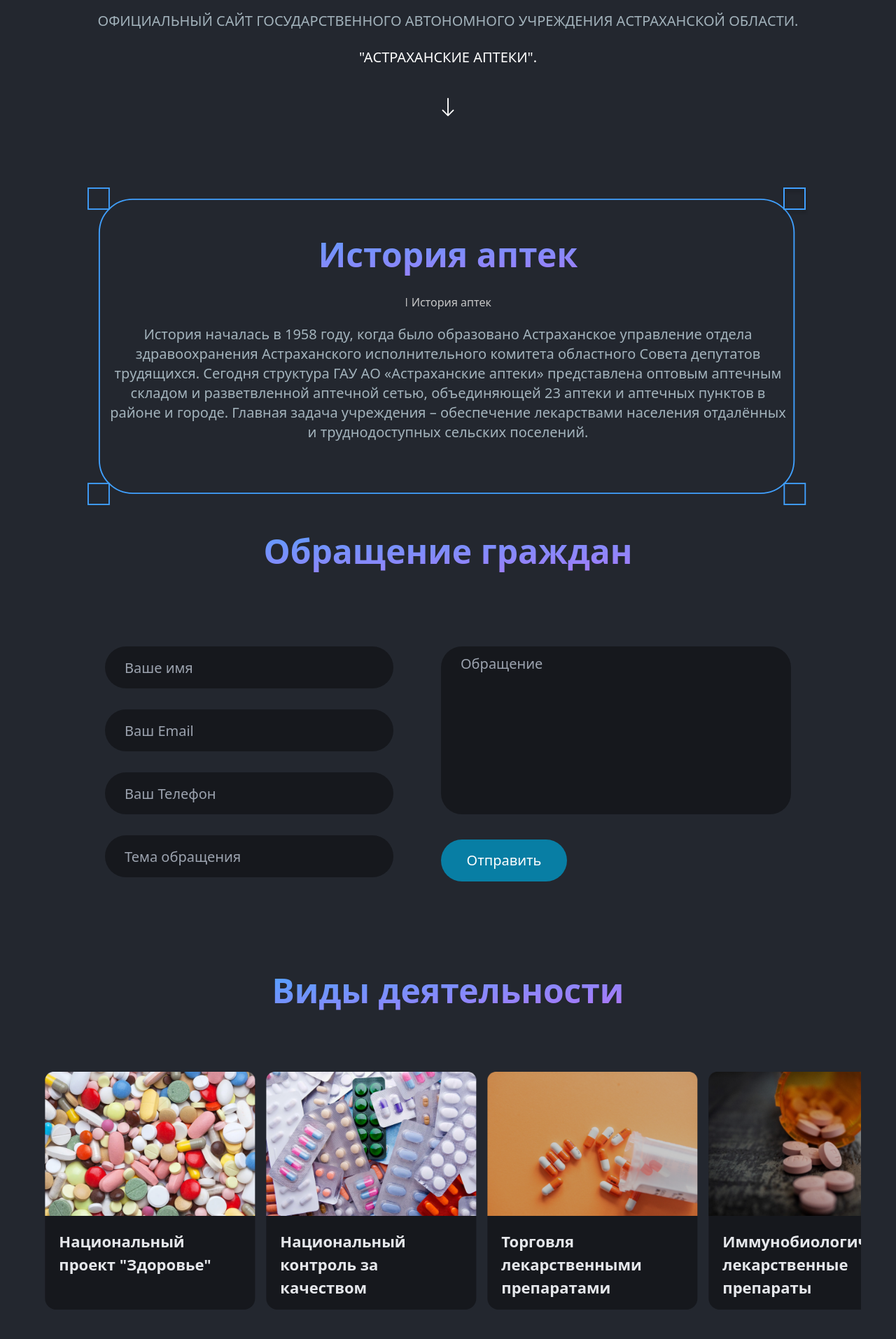
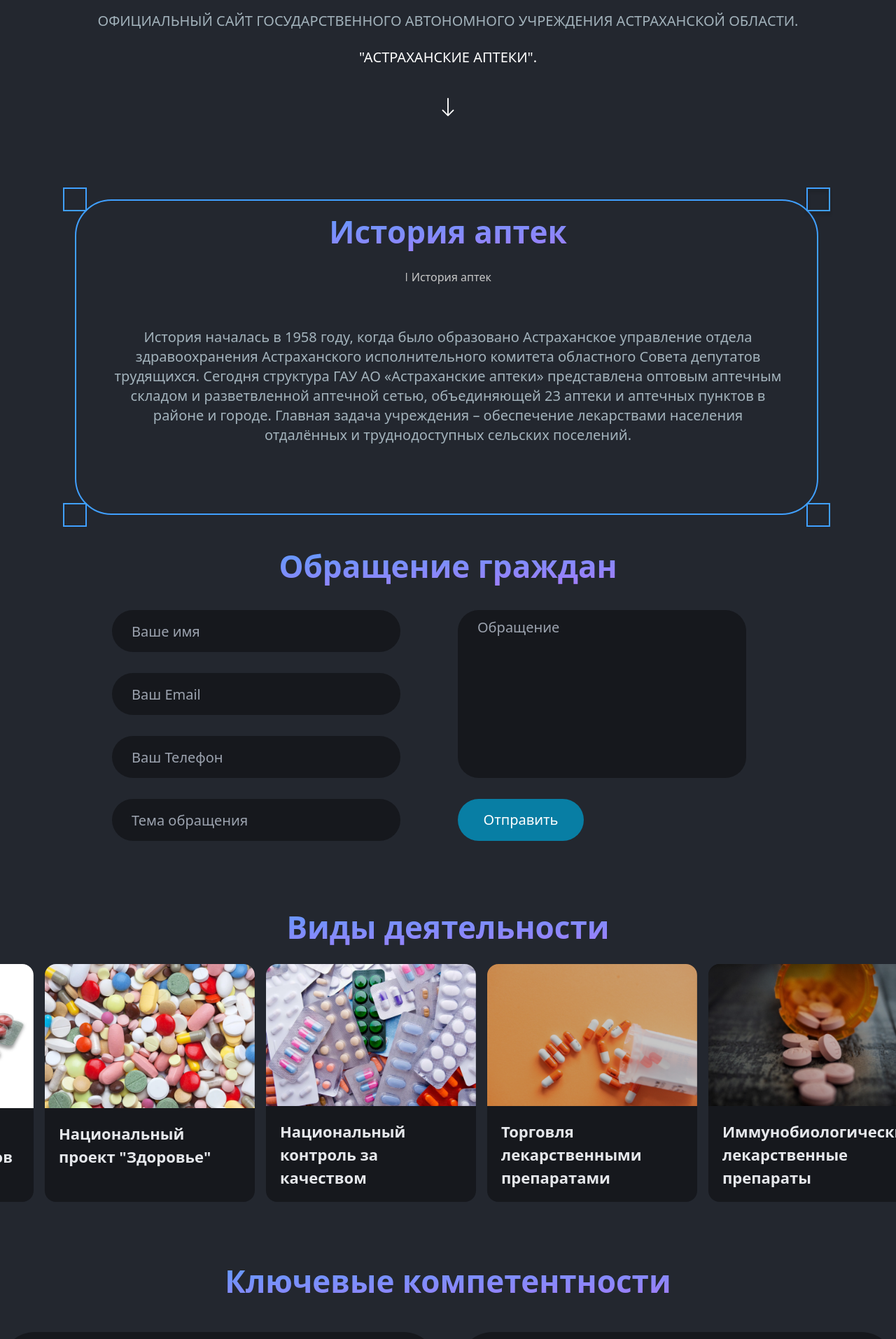
Before and after one commit to AddBlockk/Astrakhan-pharmacies, a Next.js app: page / in a window 1280 px wide. Shown: the part 880-2794 px from the top of the page at 70% size. Built offline with nearby package versions, Linux system fonts and the light colour scheme.

Commit message:
first-page

```diff
--- a/src/app/MainPage/MainPage.tsx
+++ b/src/app/MainPage/MainPage.tsx
@@ -9,7 +9,7 @@ import Information from "./sections/Information";
 import { motion } from "framer-motion";
 export default function MainPage() {
   return (
-    <div className="mx-[30px] md:mx-[0px]">
+    <div>
       <Information />
       <AboutSection />
       <History />
--- a/src/app/MainPage/sections/AboutSection.tsx
+++ b/src/app/MainPage/sections/AboutSection.tsx
@@ -7,7 +7,7 @@ import { arrow, aboutTitle } from "@/app/utils/motion";
 import styles from "@/app/media";
 export default function AboutSection() {
   return (
-    <div className="mt-[170px] text-center">
+    <div className="mt-[170px] text-center mx-[10px]">
       <motion.div variants={aboutTitle} initial="hidden" whileInView="show">
         <AboutTitle />
         <div>
--- a/src/app/MainPage/sections/Activity.tsx
+++ b/src/app/MainPage/sections/Activity.tsx
@@ -1,14 +1,13 @@
 "use client";
 
-import Image from "next/image";
 import { motion } from "framer-motion";
-import { transform } from "framer-motion";
 import Slider from "@/components/Slider";
+import styles from "@/app/media";
 export default function Activity() {
   return (
-    <div className="mt-[120px] place-items-center opacity-100">
+    <div className={styles.sectionStyle}>
       <motion.div>
-        <h1 className="text-transparent bg-clip-text bg-gradient-to-br from-[#4CA5FF] to-[#B673F8] text-[48px] text-center font-extrabold mb-[60px]">
+        <h1 className="text-transparent bg-clip-text bg-gradient-to-br from-[#4CA5FF] to-[#B673F8] text-[36px] md:text-[44px] text-center font-extrabold mb-[0px]">
           Виды деятельности
         </h1>
       </motion.div>
--- a/src/app/MainPage/sections/Appeal.tsx
+++ b/src/app/MainPage/sections/Appeal.tsx
@@ -1,24 +1,23 @@
 "use client";
 
-import Image from "next/image";
+import styles from "@/app/media";
 import { motion } from "framer-motion";
-import { HistoryTitle } from "@/components/Titles";
 
 export default function Appeal() {
   return (
-    <div className="mt-[120px] max-w-[980px] m-[0_auto]">
+    <div className="mt-[40px] md:mt-[40px] lg:mt-[140px] max-w-[960px] m-auto">
       <motion.div>
-        <h1 className="text-transparent bg-clip-text bg-gradient-to-br from-[#4CA5FF] to-[#B673F8] text-[48px] text-center font-extrabold mb-[20px]">
+        <h1 className="text-transparent bg-clip-text bg-gradient-to-br from-[#4CA5FF] to-[#B673F8] text-[36px] md:text-[44px] text-center font-extrabold">
           Обращение граждан
         </h1>
       </motion.div>
-      <motion.div className="grid lg:grid-cols-[1fr_1fr] grid-cols-[1fr] gap-9 mt-[70px]">
+      <motion.div className="grid md:grid-cols-[1fr_1fr] grid-cols-[1fr] mt-[30px] md:gap-7">
         <motion.div>
           <form action="">
             <div>
               <input
                 type="text"
-                className="bg-[#16181d] w-[412px]  h-[60px] rounded-[30px] indent-7 text-[20px] mt-[30px] focus:outline-none focus:ring-2 ring-[#99a1b3]"
+                className="bg-[#16181d] w-[100%] md:w-[412px] h-[60px] rounded-[30px] indent-7 text-[20px] focus:outline-none focus:ring-2 ring-[#99a1b3]"
                 placeholder="Ваше имя"
                 required
               />
@@ -26,7 +25,7 @@ export default function Appeal() {
             <div>
               <input
                 type="email"
-                className="bg-[#16181d] w-[412px] h-[60px] rounded-[30px] indent-7 text-[20px] mt-[30px] focus:outline-none focus:ring-2 ring-[#99a1b3]"
+                className="bg-[#16181d] w-[100%] md:w-[412px] h-[60px] rounded-[30px] indent-7 text-[20px] mt-[30px] focus:outline-none focus:ring-2 ring-[#99a1b3]"
                 placeholder="Ваш Email"
                 required
               />
@@ -34,7 +33,7 @@ export default function Appeal() {
             <div>
               <input
                 type="tel"
-                className="bg-[#16181d] w-[412px] h-[60px] rounded-[30px] indent-7 text-[20px] mt-[30px] focus:outline-none focus:ring-2 ring-[#99a1b3]"
+                className="bg-[#16181d] w-[100%] md:w-[412px] h-[60px] rounded-[30px] indent-7 text-[20px] mt-[30px] focus:outline-none focus:ring-2 ring-[#99a1b3]"
                 placeholder="Ваш Телефон"
                 required
               />
@@ -42,29 +41,31 @@ export default function Appeal() {
             <div>
               <input
                 type="text"
-                className="bg-[#16181d] w-[412px] h-[60px] rounded-[30px] indent-7 text-[20px] mt-[30px] focus:outline-none focus:ring-2 ring-[#99a1b3]"
+                className="bg-[#16181d] w-[100%] md:w-[412px] h-[60px] rounded-[30px] indent-7 text-[20px] my-[30px] focus:outline-none focus:ring-2 ring-[#99a1b3]"
                 placeholder="Тема обращения"
                 required
               />
             </div>
           </form>
         </motion.div>
-        <motion.div className="mt-[30px]">
+        <motion.div>
           <form>
             <div>
               <textarea
                 name="your-message"
-                className="bg-[#16181d] w-[500px] h-[240px] rounded-[30px] px-[28px] pt-[10px] text-[20px] pb-[190px] focus:outline-none focus:ring-2 ring-[#99a1b3] resize-none scrollbar-none"
+                className="bg-[#16181d] w-[100%] lg:w-[412px] h-[240px] rounded-[30px] px-[28px] pt-[10px] text-[20px] focus:outline-none focus:ring-2 ring-[#99a1b3] resize-none scrollbar-none"
                 placeholder="Обращение"
                 required
               />
             </div>
-            <button
-              className="text-white bg-[#087ea4] w-[180px] h-[60px] rounded-[30px] text-[20px] mt-[30px] transition-all duration-300 hover:bg-[#B673F8] active:text-[22px]"
-              type="submit"
-            >
-              Отправить
-            </button>
+            <div className="flex justify-center md:block">
+              <button
+                className="text-white  bg-[#087ea4] w-[180px] h-[60px] rounded-[30px] text-[20px] mt-[24px] items-center transition-all duration-300 hover:bg-[#B673F8] active:text-[22px]"
+                type="submit"
+              >
+                Отправить
+              </button>
+            </div>
           </form>
         </motion.div>
       </motion.div>
--- a/src/app/MainPage/sections/Competencies.tsx
+++ b/src/app/MainPage/sections/Competencies.tsx
@@ -1,17 +1,17 @@
 "use client";
 
 import { motion } from "framer-motion";
-
+import styles from "@/app/media";
 export default function Competencies() {
   return (
-    <div className="mt-[40px] m-[0_auto]">
-      <motion.div className="mt-[40px]">
-        <h1 className="text-transparent bg-clip-text bg-gradient-to-br from-[#4CA5FF] to-[#B673F8] text-[48px] text-center font-extrabold mb-[20px]">
+    <div className={styles.sectionStyle}>
+      <motion.div>
+        <h1 className="text-transparent bg-clip-text bg-gradient-to-br from-[#4CA5FF] to-[#B673F8] text-[36px] md:text-[44px] text-center font-extrabold mb-[20px]">
           Ключевые компетентности
         </h1>
       </motion.div>
       <div className="grid md:grid-cols-[1fr] xl:grid-cols-[1fr_1fr] gap-7 mt-[40px]">
-        <motion.div className="bg-[#16181d] rounded-[50px] px-[24px] dropShadow-1 :max-w-[320px]">
+        <motion.div className="bg-[#16181d] rounded-[50px] px-[24px] dropShadow-1">
           <img
             src="/images/icon-assortment.png"
             alt="assortmen"
--- a/src/app/MainPage/sections/History.tsx
+++ b/src/app/MainPage/sections/History.tsx
@@ -6,20 +6,18 @@ import { HistoryTitle } from "@/components/Titles";
 
 export default function History() {
   return (
-    <motion.div className="text-center relative mt-[20px] flex justify-center">
-      <Image
+    <motion.div className="text-center relative mt-[0px] flex justify-center mx-[10px]">
+      <img
         src="/images/history_frame.svg"
-        className="m-[0_auto] pt-[10px] absolute"
-        width={1030}
-        height={486}
+        className="m-[0_auto] pt-[10px] absolute z-[-10] md:w-[400px] lg:w-[1100px]"
         alt=""
       />
-      <div className="px-[150px] pt-[70px]">
-        <h1 className="text-transparent bg-clip-text bg-gradient-to-br from-[#4CA5FF] to-[#B673F8] text-[48px] font-extrabold mb-[20px]">
+      <div className="px-[0px] pt-[20px] md:px-[150px] md:pt-[40px]">
+        <h1 className="text-transparent bg-clip-text bg-gradient-to-br from-[#4CA5FF] to-[#B673F8] text-[36px] md:text-[44px] font-extrabold mb-[20px]">
           История аптек
         </h1>
         <HistoryTitle />
-        <p className="mt-[20px] text-xl text-[#A3B3BC]">
+        <p className="md:mt-[60px] mt-[40px] text-xl text-[#A3B3BC] m-auto">
           История началась в 1958 году, когда было образовано Астраханское
           управление отдела здравоохранения Астраханского исполнительного
           комитета областного Совета депутатов трудящихся. Сегодня структура ГАУ
--- a/src/app/layout.tsx
+++ b/src/app/layout.tsx
@@ -25,7 +25,7 @@ export default function RootLayout({
         <div className="min-h-[100vh] flex flex-col">
           <div className="z-0" />
           <Header />
-          <main /*className=flex flex-[1_1_auto]*/>{children}</main>
+          <main>{children}</main>
           <Footer />
         </div>
       </body>
--- a/src/app/media.tsx
+++ b/src/app/media.tsx
@@ -6,6 +6,7 @@ const styles = {
   bigHeading: "text-[44px] font-extrabold mb-[20px]",
   colorHeading:
     "text-transparent bg-clip-text bg-gradient-to-br from-[#4CA5FF] to-[#B673F8]",
+  sectionStyle: "mt-[60px]",
   //header components
   header:
     "mt-[30px] mb-[20px] block justify-between items-center lg:flex lg:mb-[90px] md:items-center md:mb-[20px] mx-[10px]",
@@ -14,12 +15,13 @@ const styles = {
   headerText: "dropShadow-1",
   //activity section
   slider:
-    "mb-5 max-xl:w-full m-auto justify-center overflow-hidden xl:w-[1180px] max-w-[320px] md:max-w-[768px] lg:max-w-[1024px] xl:max-w-[1180px]",
+    "mb-5 max-xl:w-full m-auto z-30 justify-center overflow-hidden  max-w-[320px] md:max-w-[768px] lg:max-w-[1024px] xl:max-w-[1280px]",
   sliderContainer:
-    "bg-[#16181d] rounded-2xl flex flex-col max-w-[200px] md:max-w-[250px] lg:max-w-[300px] h-[240px] md:h-[290px] lg:h-[340px] dropShadow-3",
+    "bg-[#16181d] rounded-2xl hover:z-30 flex flex-col overflow-hidden max-w-[200px] md:max-w-[250px] lg:max-w-[300px] h-[240px] md:h-[290px] lg:h-[340px] dropShadow-3",
+  sliderImgContainer: "hover:z-10 overflow-hidden",
   sliderText:
-    "h-[auto] text-[14px] md:text-[16px] lg:text-[20px] xl:text-[22px] font-semibold text-[#e5e7eb] px-[20px] py-[20px]",
-  sliderImg: "max-w-[auto]",
+    "h-[auto] text-[14px] md:text-[16px] lg:text-[20px] overflow-hidden xl:text-[22px] font-semibold text-[#e5e7eb] px-[20px] py-[20px]",
+  sliderImg: "hover:scale-[120%] overflow-hidden ease-in duration-300",
 
   //information section
   informationDiv:
--- a/src/components/Footer.tsx
+++ b/src/components/Footer.tsx
@@ -4,7 +4,7 @@ import { motion } from "framer-motion";
 
 export default function Footer() {
   return (
-    <div className="grid grid-cols-1 md:grid-cols-3 mt-[100px] mb-[20px] gap-9 items-center ">
+    <div className="grid grid-cols-1 md:grid-cols-[4fr_1fr_4fr] mt-[100px] mb-[20px] gap-9 ">
       <motion.div className="w-[100%]">
         <p className="text-[16px] text-[#D0DFFF] leading-8 text-justify">
           О возможных противопоказаниях проконсультируйтесь с нашими
--- a/src/components/Slider.tsx
+++ b/src/components/Slider.tsx
@@ -76,9 +76,10 @@ export default function Slider() {
             return (
               <Link href="" key={index}>
                 <div className={styles.sliderContainer}>
-                  <img src={value.url} alt="" className={styles.sliderImg} />
+                  <div className={styles.sliderImgContainer}>
+                    <img src={value.url} alt="" className={styles.sliderImg} />
+                  </div>
                   <h2 className={styles.sliderText}>{value.text}</h2>
-                  <p></p>
                 </div>
               </Link>
             );
```
